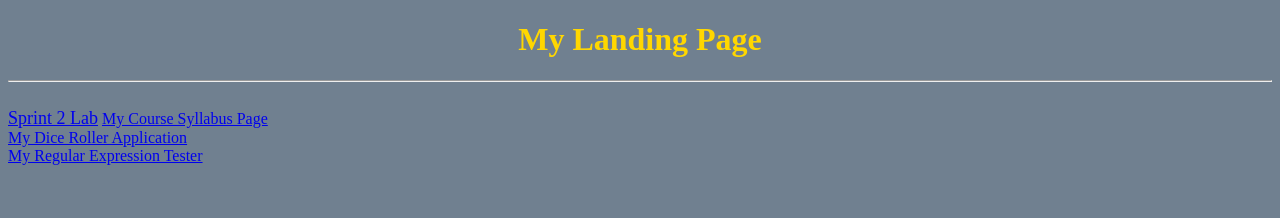
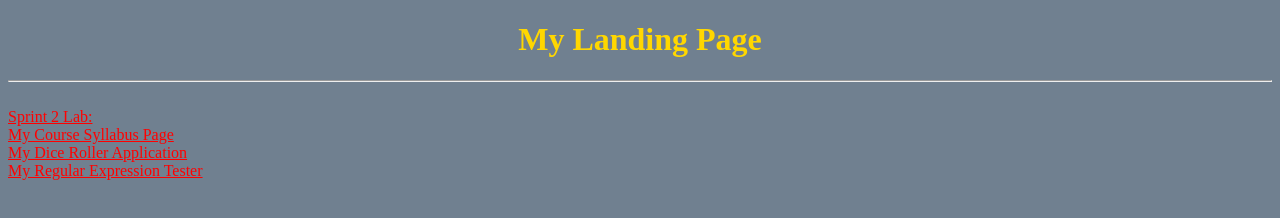
Before and after one commit to Kskulski/kskulski-landing-page, a plain HTML site: page index.html in a window 1280 px wide. Drawn offline with Linux system fonts and the light colour scheme.

Commit message:
adding links

```diff
--- a/index.html
+++ b/index.html
@@ -3,11 +3,19 @@
 <head>
 	<meta charset="UTF-8">
 	<title>Kevin Skulski's Landing Page</title>
+	<style>
+		a:link {
+			color:red;
+		}
+		a:visited {
+			color:green;
+		}
+	</style>
 </head>
 <body style="background-color: slategray;">
 	<h1 style="color: gold; text-align: center;">My Landing Page</h1><hr></br>
-	<a style="font-size: large;" href="https://lewisuniversity.blackboard.com/ultra/courses/_180085_1/outline/assessment/_4079114_1/overview?courseId=_180085_1" target="_blank">Sprint 2 Lab</a>
-	<a style="text-indent: 50px;" href="https://kskulski-syllabus.azurewebsites.net">My Course Syllabus Page</a></br>
+	<a href="https://lewisuniversity.blackboard.com/ultra/courses/_180085_1/outline/assessment/_4079114_1/overview?courseId=_180085_1" target="_blank">Sprint 2 Lab:</a></br>
+	<a href="https://kskulski-syllabus.azurewebsites.net">My Course Syllabus Page</a></br>
 	<a href="https://kskulski-dice-roller.azurewebsites.net">My Dice Roller Application</a></br>
 	<a href="RegExpTester.html">My Regular Expression Tester</a>
 </body>
```
